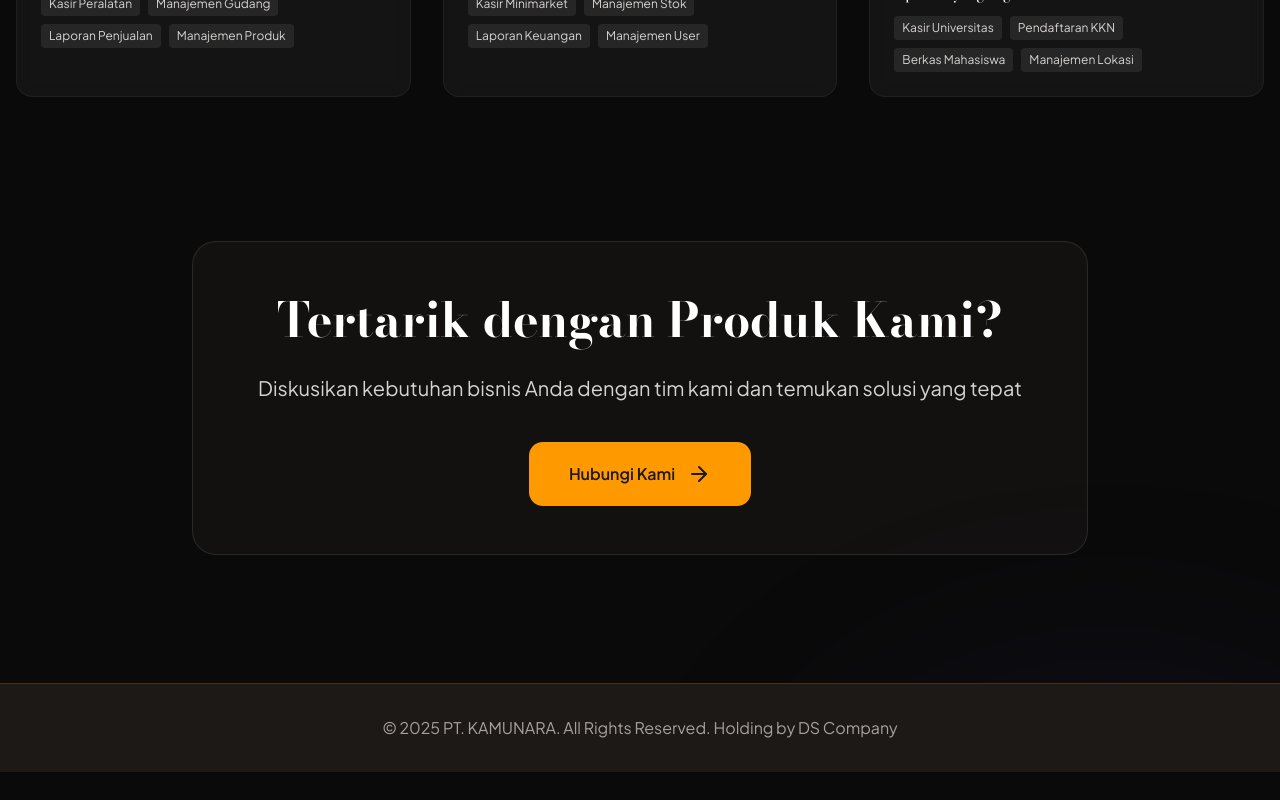
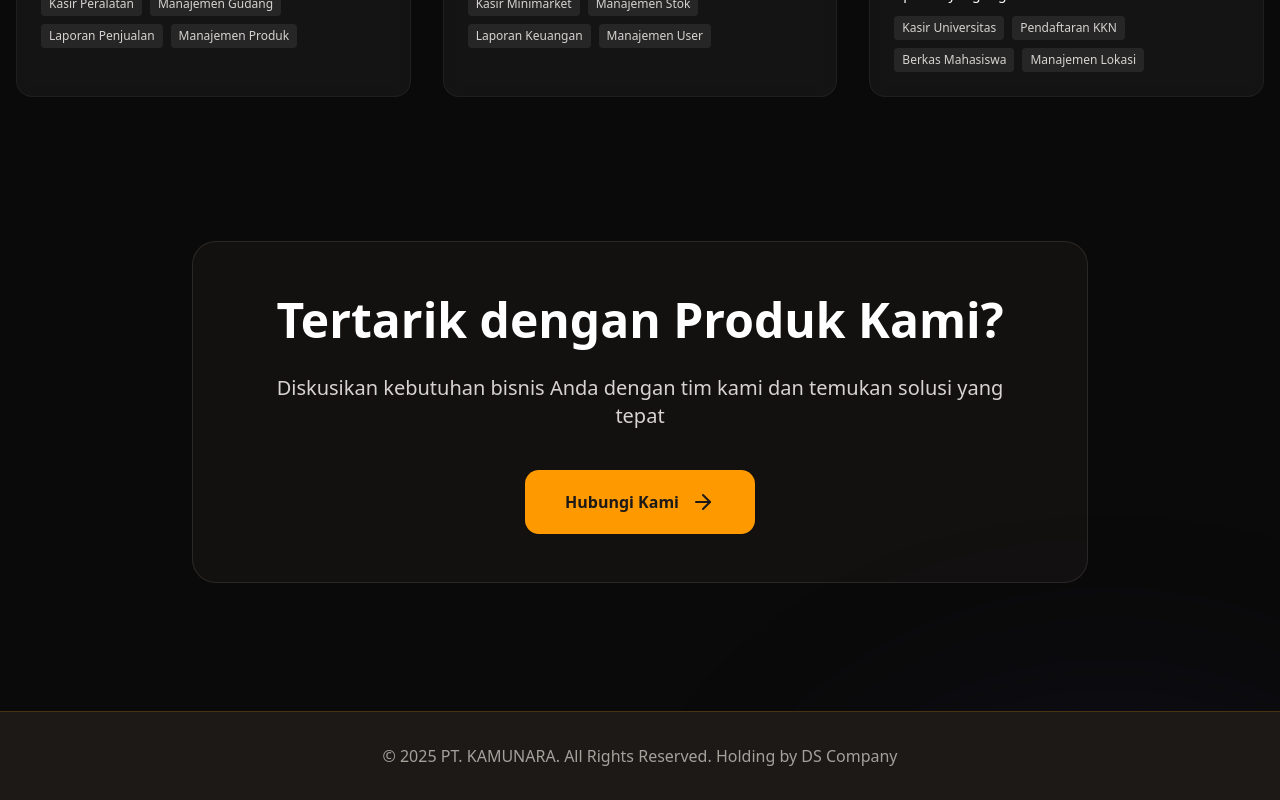
Before and after one commit to husnialfarisal-tech/kamunara, a Next.js app: page /produk in a window 1280 px wide. Shown: the part 5694-6494 px from the top of the page. Before the commit the page ends 6466 px from the top, so only its background shows below. Built offline with nearby package versions, Linux system fonts and the light colour scheme.

Commit message:
font halaman

```diff
--- a/src/app/layout.tsx
+++ b/src/app/layout.tsx
@@ -1,24 +1,23 @@
 import type { Metadata, Viewport } from "next";
-// 1. Ganti import font di sini (Bodoni Moda = Gucci Style)
-import { Plus_Jakarta_Sans, Bodoni_Moda, JetBrains_Mono } from "next/font/google";
+// 1. Import Outfit (Vibes Gilroy) dan Open Sans
+import { Outfit, Open_Sans, JetBrains_Mono } from "next/font/google";
 import "./globals.css";
 import { Toaster } from "@/components/ui/toaster";
 import { ThemeProvider } from "next-themes";
 import PageTransition from "@/components/PageTransition";
 
-// 2. Konfigurasi Font Utama / Body (Plus Jakarta Sans - Modern & Clean)
-const jakarta = Plus_Jakarta_Sans({
-  variable: "--font-jakarta",
+// 2. Konfigurasi Font Body (Open Sans - Sangat terbaca & Profesional)
+const openSans = Open_Sans({
+  variable: "--font-opensans", // Variabel untuk Tailwind
   subsets: ["latin"],
   display: "swap",
 });
 
-// 3. Konfigurasi Font Judul / Heading (Bodoni Moda - High Fashion/Gucci Style)
-const bodoni = Bodoni_Moda({
-  variable: "--font-bodoni", // Nama variabel unik
+// 3. Konfigurasi Font Judul / Heading (Outfit - Mirip Gilroy/Modern Tech)
+const outfit = Outfit({
+  variable: "--font-outfit", // Variabel untuk Tailwind
   subsets: ["latin"],
   display: "swap",
-  // Bodoni Moda adalah variable font, jadi tidak perlu define weight manual
 });
 
 // 4. Konfigurasi Font Coding (JetBrains Mono)
@@ -50,8 +49,8 @@ export default function RootLayout({
 }>) {
   return (
     <html lang="id" suppressHydrationWarning>
-      {/* 5. Masukkan variable font Bodoni ke dalam body */}
-      <body className={`${jakarta.variable} ${bodoni.variable} ${jetbrainsMono.variable} antialiased bg-neutral-950 text-foreground font-sans`}>
+      {/* 5. Masukkan variabel font baru ke body */}
+      <body className={`${openSans.variable} ${outfit.variable} ${jetbrainsMono.variable} antialiased bg-neutral-950 text-foreground font-sans`}>
         <ThemeProvider
           attribute="class"
           defaultTheme="dark"
--- a/src/app/produk/page.tsx
+++ b/src/app/produk/page.tsx
@@ -385,7 +385,7 @@ function SubscriptionSection() {
                       shadow-lg shadow-green-900/40
                     "
                   >
-                    Hemat 10%
+                    Diskon 10%
                   </motion.div>
                 )}
               </div>
--- a/tailwind.config.ts
+++ b/tailwind.config.ts
@@ -10,10 +10,15 @@ const config: Config = {
   ],
   theme: {
     extend: {
-        // MENAMBAHKAN KONFIGURASI FONT DI SINI
+        // --- KONFIGURASI FONT BARU ---
         fontFamily: {
-            sans: ['var(--font-jakarta)', 'sans-serif'],
-            serif: ['var(--font-bodoni)', 'serif'], // Update ke Bodoni
+            // Body text (Default) -> Open Sans
+            sans: ['var(--font-opensans)', 'sans-serif'],
+
+            // Judul (Mirip Gilroy) -> Outfit. Panggil pakai class: font-heading
+            heading: ['var(--font-outfit)', 'sans-serif'],
+
+            // Coding -> JetBrains Mono
             mono: ['var(--font-mono)', 'monospace'],
         },
         colors: {
```
